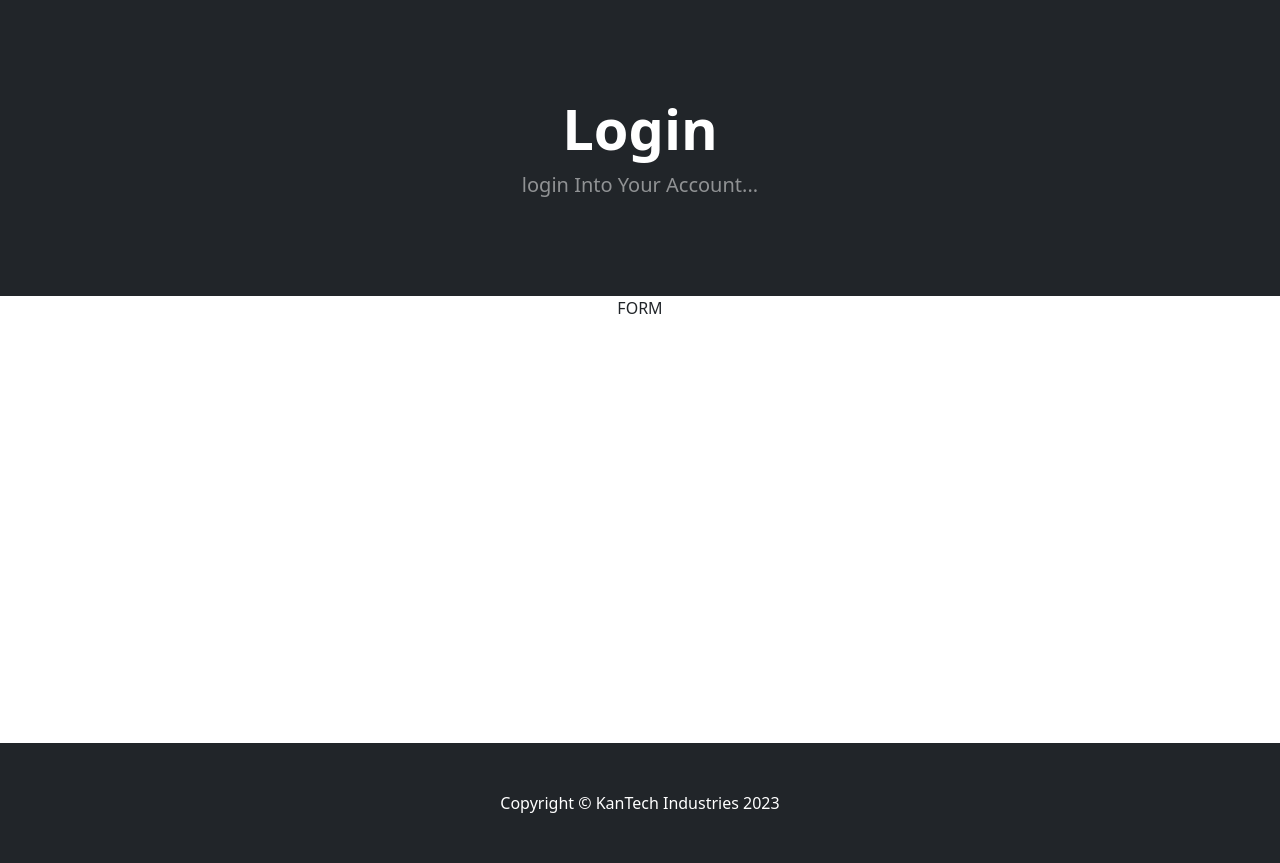
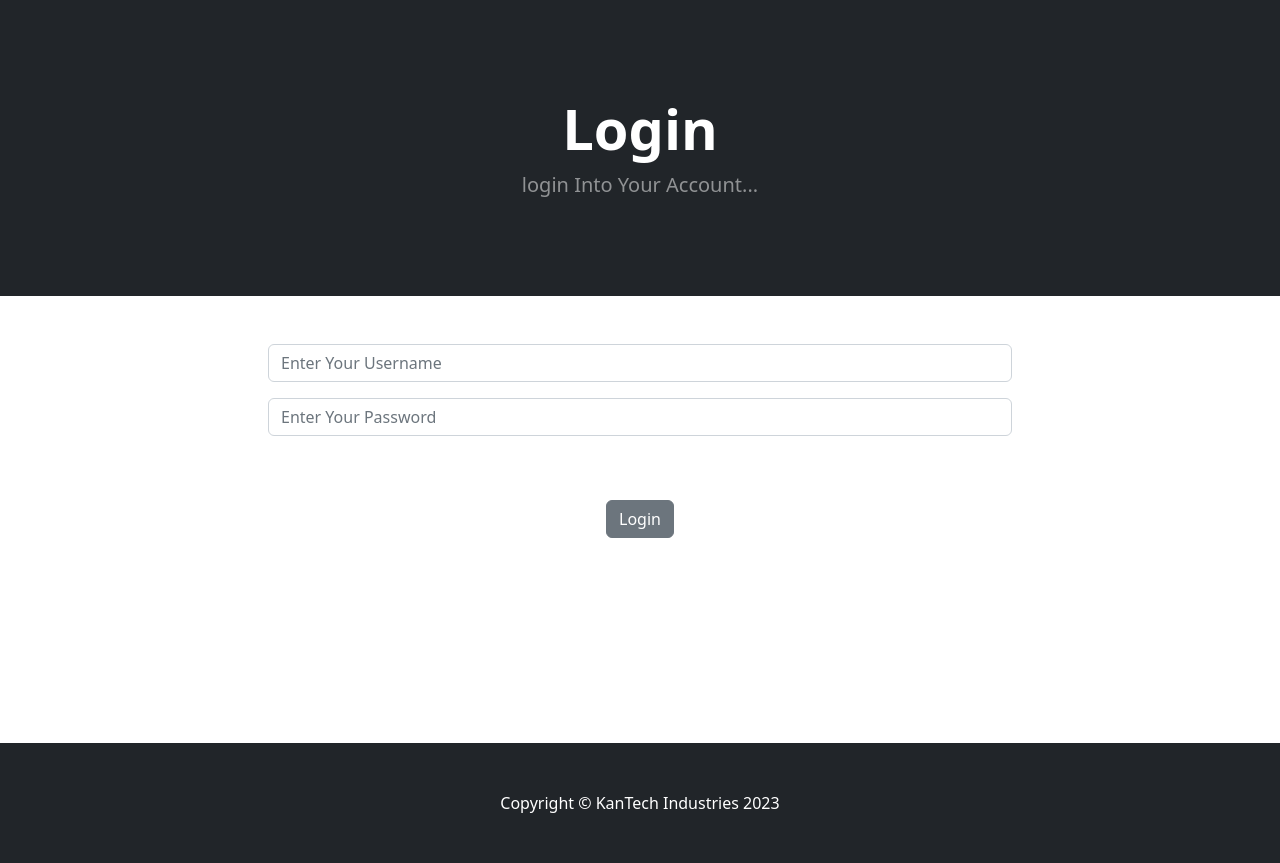
Before and after one commit to FREDYK1/E-commerce-Django, a Django app: page /login_user/ in a window 1280 px wide. Shown: the part 57-920 px from the top of the page. Run offline with Django 5.2, Linux system fonts and the light colour scheme; some libraries are stand-ins or nearby versions.

Commit message:
Implement the login and logout function

```diff
--- a/ecom/store/templates/base.html
+++ b/ecom/store/templates/base.html
@@ -12,18 +12,26 @@
         <!-- Bootstrap icons-->
         <link href="https://cdn.jsdelivr.net/npm/bootstrap-icons@1.5.0/font/bootstrap-icons.css" rel="stylesheet" />
         <!-- Core theme CSS (includes Bootstrap)-->
-        <link href="{% static 'css/styles.css'%}" rel="stylesheet" />
+        <link href="{% static 'css/styles.css' %}" rel="stylesheet" />
     </head>
     <body>
         <div class="d-flex flex-column min-vh-100">
-    {% include 'navbar.html' %}
+            {% include 'navbar.html' %}
             <main class="flex-fill">
-    {% block content %}
-    {% endblock %}
+                {% if messages %}
+                    {% for message in messages %}
+                        <div class="alert alert-warning alert-dismissible fade show" role="alert">
+                            {{ message }}
+                            <button type="button" class="btn-close" data-bs-dismiss="alert" aria-label="Close"></button>
+                        </div>
+                    {% endfor %}
+                {% endif %}
+                {% block content %}
+                {% endblock %}
             </main>
         </div>
-    <!-- Footer-->
-         <footer class="py-5 bg-dark">
+        <!-- Footer-->
+        <footer class="py-5 bg-dark">
             <div class="container"><p class="m-0 text-center text-white">Copyright &copy; KanTech Industries 2023</p></div>
         </footer>
         <!-- Bootstrap core JS-->
--- a/ecom/store/templates/login.html
+++ b/ecom/store/templates/login.html
@@ -14,9 +14,22 @@
             <div class="row">
                 <center>
                     <div class="col-8">
-                        FORM
                         <br/><br/>
-                        <br/><br/>
+                        <form method="POST" action="{% url 'login' %}">
+                            {% csrf_token %}
+                              <div class="mb-3">
+                                <input type="text" class="form-control" name="username"
+                                       placeholder="Enter Your Username">
+                              </div>
+
+                              <div class="mb-3">
+                                <input type="password" class="form-control" name="password"
+                                       placeholder="Enter Your Password">
+                              </div>
+                            <br/><br/>
+                             <button type="submit" class="btn btn-secondary">Login</button>
+                        </form>
+
                         <br/><br/>
                         <br/><br/>
                     </div>
--- a/ecom/store/templates/navbar.html
+++ b/ecom/store/templates/navbar.html
@@ -8,9 +8,9 @@
                 <li class="nav-item"><a class="nav-link" href="{% url 'about' %}">About</a></li>
 
                 {% if user.is_authenticated %}
-                    <li class="nav-item"><a class="nav-link" href="{% url 'login' %}">Logout</a></li>
+                    <li class="nav-item"><a class="nav-link" href="{% url 'logout' %}">Logout</a></li>
                 {% else %}
-                    <li class="nav-item"><a class="nav-link" href="{% url 'logout' %}">Login</a></li>
+                    <li class="nav-item"><a class="nav-link" href="{% url 'login' %}">Login</a></li>
                 {% endif %}
 
                 <li class="nav-item dropdown">
--- a/ecom/store/views.py
+++ b/ecom/store/views.py
@@ -1,4 +1,4 @@
-from django.shortcuts import render
+from django.shortcuts import render, redirect
 from .models import Product
 from django.contrib.auth import login, logout, authenticate
 from django.contrib import messages
@@ -12,7 +12,21 @@ def about(request):
     return render(request, 'about.html', {})
 
 def login_user(request):
-    return render(request, 'login.html', {})
+    if request.method == "POST":
+        username = request.POST['username']
+        password = request.POST['password']
+        user = authenticate(request, username=username, password=password)
+        if user is not None:
+            login(request, user)
+            messages.success(request, "You have been logged in...Thanks")
+            return redirect('home')
+        else:
+            messages.success(request, "Error logging in. Please try again.")
+            return redirect('login')
+    else:
+        return render(request, 'login.html', {})
 
 def logout_user(request):
-    pass
+    logout(request)
+    messages.success(request, "You have been logged out...Thanks")
+    return redirect('home')
```
Also changed, not shown: ecom/db.sqlite3.
